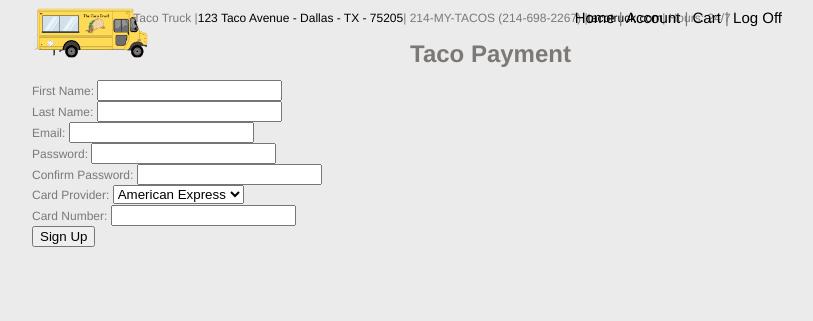
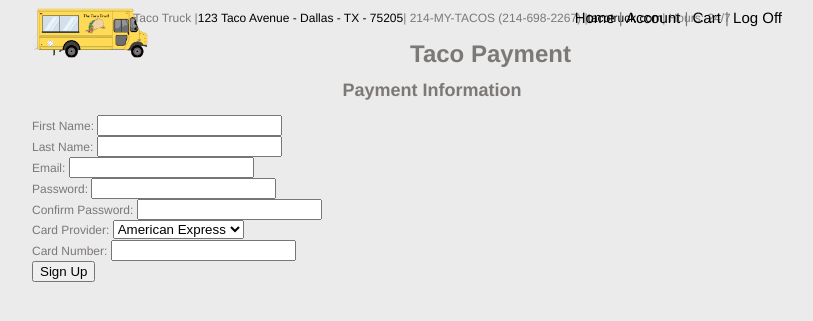
Before and after one commit to ntaylorbishop/TacoTruck, a PHP site: page /payment.php in a window 1280 px wide. Shown: the top 321 px of the page, without its empty margins (208-1021 px from the left). Run offline with PHP 8.4, Linux system fonts and the light colour scheme.

Commit message:
Added title to payment form

```diff
--- a/payment.php
+++ b/payment.php
@@ -21,6 +21,7 @@
  <div>
  <h1 style="text-align:center">Taco Payment</h1>
   	<form name="payment" action="user.html" method="post">
+  		<h2 style="text-align:center">Payment Information</h2>
 	  <div>First Name:
 	    <input type="text" id="fName" name="fName"/>
 	  </div>
```
